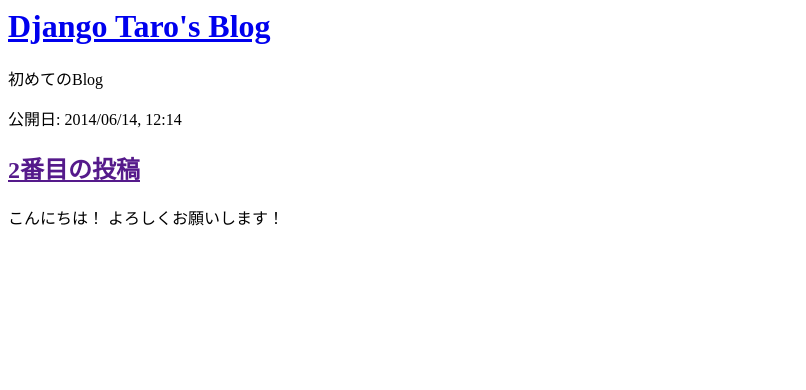
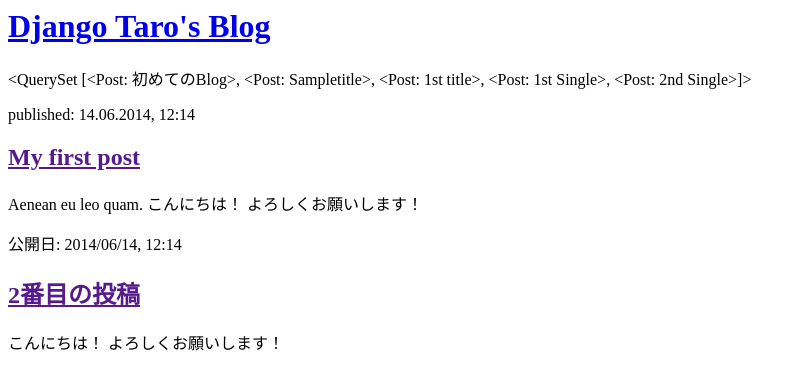
Before and after one commit to TaroFujinoki/Bowling_app, a Django app: template mybowling/blog/templates/blog/post_list.html in a window 1280 px wide. Shown: the top 390 px of the page, without its empty margins (0-806 px from the left). Run offline with Django 3.2, Linux system fonts and the light colour scheme; the template is opened without the code that fills it: values that come from a table or form of the project are taken from there, others are empty; data comes from the database, SQL or seed files in the repository; parts of the project's set-up code (start-up, migrations or seed data) failed here and were passed over.

Commit message:
htmlファイルの変更

```diff
--- a/mybowling/blog/templates/blog/post_list.html
+++ b/mybowling/blog/templates/blog/post_list.html
@@ -5,10 +5,10 @@
     <body>
         <div>
             <h1><a href="/">Django Taro's Blog</a></h1>
-        </div>
-
-        <div>
-            {{post}}
+            {{ posts }}
+            <p>published: 14.06.2014, 12:14</p>
+            <h2><a href="">My first post</a></h2>
+            <p>Aenean eu leo quam. こんにちは！ よろしくお願いします！ </p>
         </div>
 
         <div>
```
